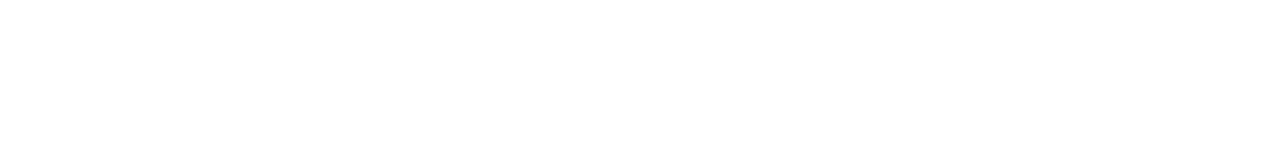
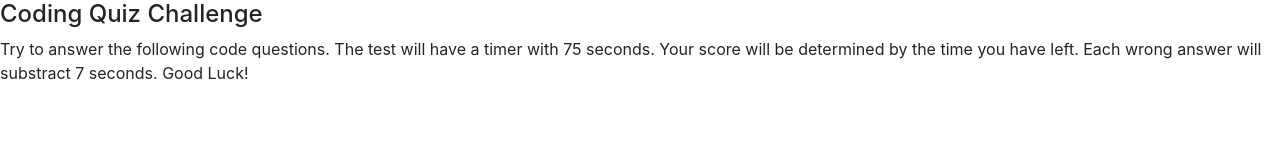
Before and after one commit to ryangreider/Code-Quiz, a plain HTML site: page index.html in a window 1280 px wide. Drawn offline with nearby package versions, Linux system fonts and the light colour scheme.

Commit message:
First page

```diff
--- a/index.html
+++ b/index.html
@@ -7,6 +7,8 @@
     <title>Javascript Quiz</title>
 </head>
 <body>
+    <h4>Coding Quiz Challenge</h4>
+    <p>Try to answer the following code questions. The test will have a timer with 75 seconds. Your score will be determined by the time you have left. Each wrong answer will substract 7 seconds. Good Luck!</p>
 
 
     <script src="script.js"></script>
```
